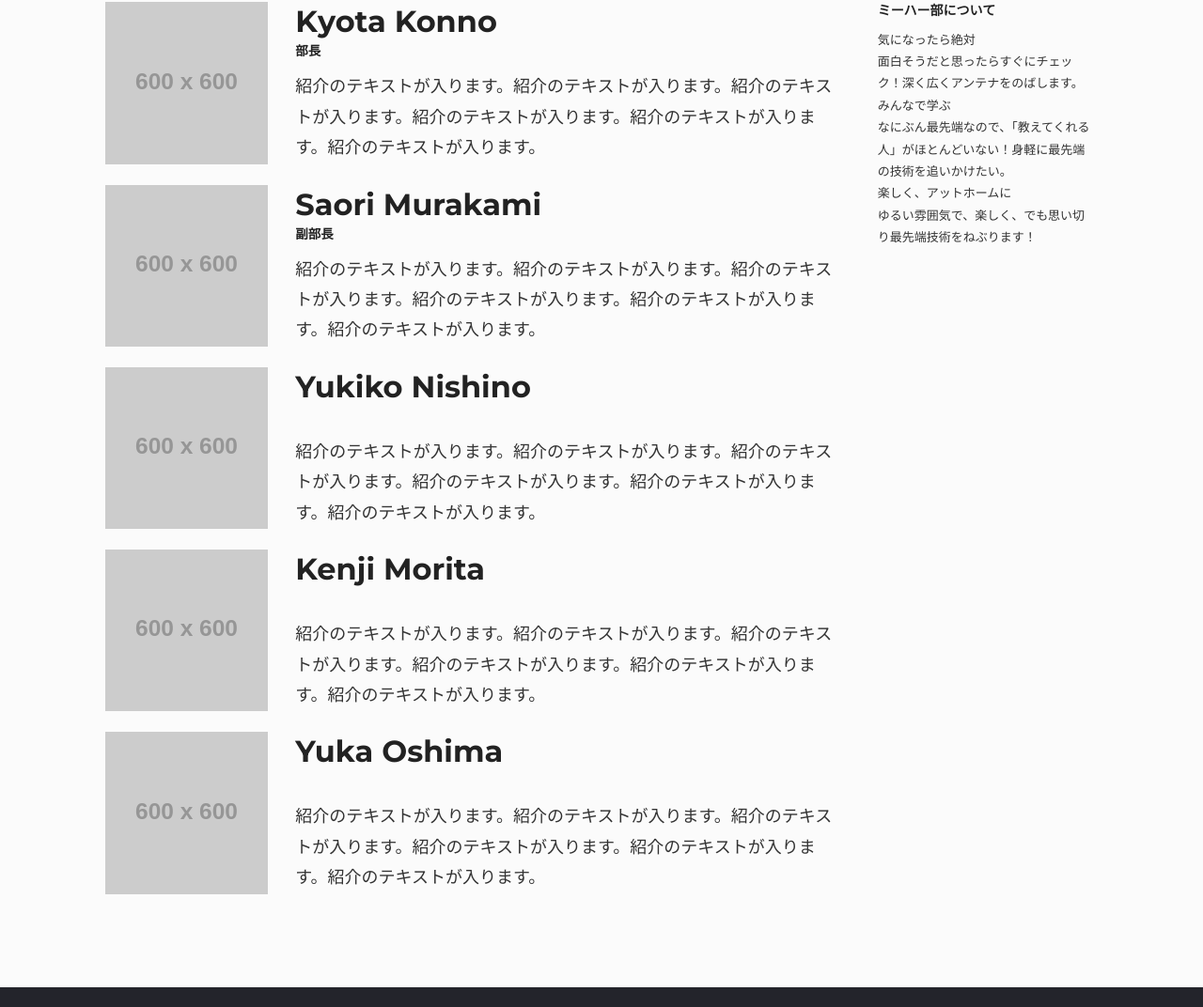
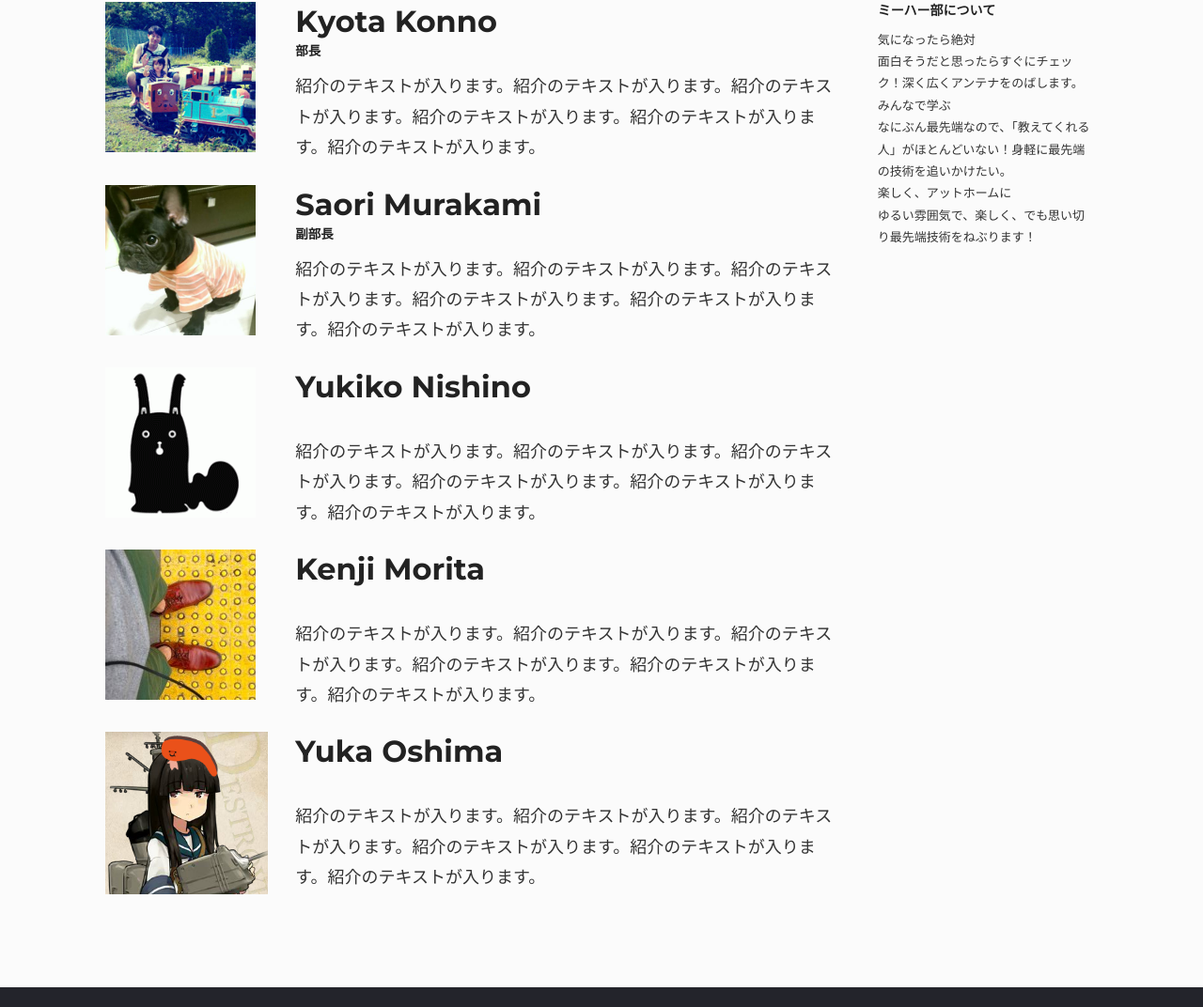
Before and after one commit to MeHerBu/FR-App, a website: page index.html in a window 1280 px wide. Shown: the part 1275-2347 px from the top of the page at 94% size. Drawn offline with nearby package versions, Linux system fonts and the light colour scheme; some packages are replaced by stand-ins of ours; placeholder pictures from the web are drawn by us.

Commit message:
手を白に修正、メンバー画像追加

```diff
--- a/index.html
+++ b/index.html
@@ -103,7 +103,7 @@
                     <div class="column nine">
                         <article class="clear-after">
                             <div class="column three">
-                                <figure><img src="http://placehold.it/600x600/ddd/fff&text=Beetle%20image" alt=""></figure>
+                                <figure><img src="./src/img/member/kk.png" alt=""></figure>
                             </div><!-- column three -->
                             <div class="column nine last">
                                 <h2>Kyota Konno</h2>
@@ -113,7 +113,7 @@
                         </article>
                         <article class="clear-after">
                             <div class="column three">
-                                <figure><img src="http://placehold.it/600x600/ddd/fff&text=Beetle%20image" alt=""></figure>
+                                <figure><img src="./src/img/member/sm.png" alt=""></figure>
                             </div><!-- column three -->
                             <div class="column nine last">
                                 <h2>Saori Murakami</h2>
@@ -123,7 +123,7 @@
                         </article>
                         <article class="clear-after">
                             <div class="column three">
-                                <figure><img src="http://placehold.it/600x600/ddd/fff&text=Beetle%20image" alt=""></figure>
+                                <figure><img src="./src/img/member/yn.gif" alt=""></figure>
                             </div><!-- column three -->
                             <div class="column nine last">
                                 <h2>Yukiko Nishino</h2>
@@ -133,7 +133,7 @@
                         </article>
                         <article class="clear-after">
                             <div class="column three">
-                                <figure><img src="http://placehold.it/600x600/ddd/fff&text=Beetle%20image" alt=""></figure>
+                                <figure><img src="./src/img/member/km.jpg" alt=""></figure>
                             </div><!-- column three -->
                             <div class="column nine last">
                                 <h2>Kenji Morita</h2>
@@ -143,7 +143,7 @@
                         </article>
                         <article class="clear-after">
                             <div class="column three">
-                                <figure><img src="http://placehold.it/600x600/ddd/fff&text=Beetle%20image" alt=""></figure>
+                                <figure><img src="./src/img/member/yo.png" alt=""></figure>
                             </div><!-- column three -->
                             <div class="column nine last">
                                 <h2>Yuka Oshima</h2>
--- a/src/sass/hoi.scss
+++ b/src/sass/hoi.scss
@@ -43,12 +43,12 @@ video {
 
 #handArea {
     position: absolute;
-    background: #fff;
+    background: #23242b;
     width: $hand_width;
     height: $hand_height;
     bottom: 10px;
     left: 10px;
-    box-shadow: 0 0 10px rgba(0,0,0,.1);
+    // box-shadow: 0 0 10px rgba(0,0,0,.1);
 
     img { max-width: $hand_width; max-height: $hand_height; margin: 0 auto;}
 }
```
Also changed, not shown: src/css/hoi.css, src/img/hoi-hand/hand_neutral.png, src/img/hoi-hand/hand_way.png, src/img/member/kk.png (added), src/img/member/km.jpg (added), src/img/member/sm.png (added), src/img/member/yn.gif (added), src/img/member/yo.png (added).
